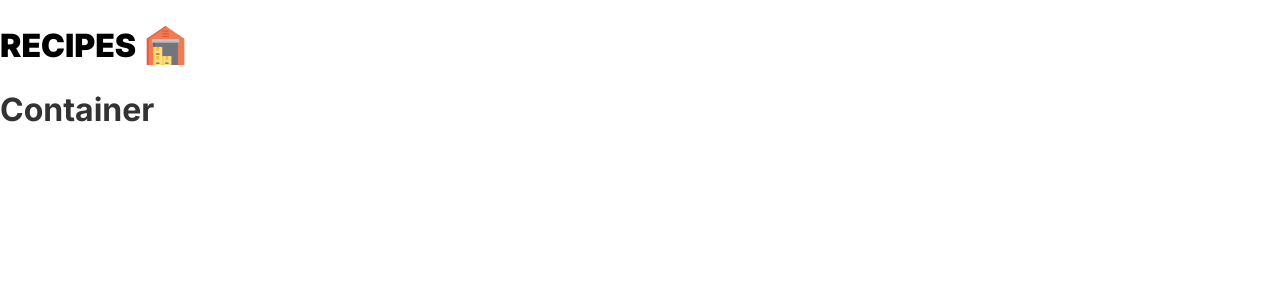
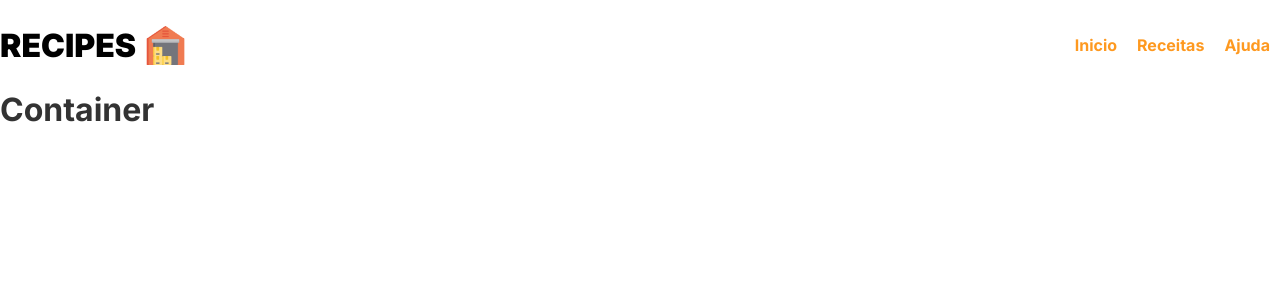
Before and after one commit to matheus-germano/recipes-warehouse-frontend, a React (Vite) app: page / in a window 1280 px wide. Shown: the top 300 px of the page. Built offline with nearby package versions, Linux system fonts and the light colour scheme.

Commit message:
Navbar in progress

```diff
--- a/src/App.tsx
+++ b/src/App.tsx
@@ -9,7 +9,6 @@ export function App() {
   return (
     <>
       <GlobalStyle />
-      <Navbar />
       <AppRoutes />
     </>
   )
--- a/src/appRoutes.tsx
+++ b/src/appRoutes.tsx
@@ -1,10 +1,12 @@
 import { BrowserRouter, Route, Routes } from "react-router-dom";
 
+import { Navbar } from "./components/Navbar";
 import { Home } from "./pages/Home";
 
 export function AppRoutes() {
   return (
     <BrowserRouter>
+      <Navbar />
       <Routes>
         <Route path="/" element={<Home />} />
       </Routes>
--- a/src/components/Navbar/index.tsx
+++ b/src/components/Navbar/index.tsx
@@ -1,4 +1,6 @@
-import { Nav, NavbarWrapper, Logo, NavbarMenu } from './styles';
+import { Link } from 'react-router-dom';
+
+import { Nav, NavbarWrapper, Logo, NavbarMenu, MenuItem } from './styles';
 
 import warehouse from '../../assets/images/warehouse.png';
 
@@ -12,7 +14,15 @@ export function Navbar() {
         </Logo>
 
         <NavbarMenu>
-
+          <MenuItem>
+            <Link to='/'>Inicio</Link>
+          </MenuItem>
+          <MenuItem>
+            <Link to='/recipes'>Receitas</Link>
+          </MenuItem>
+          <MenuItem>
+            <Link to='/help'>Ajuda</Link>
+          </MenuItem>
         </NavbarMenu>
       </NavbarWrapper>
     </Nav>
--- a/src/components/Navbar/styles.ts
+++ b/src/components/Navbar/styles.ts
@@ -37,7 +37,20 @@ export const Logo = styled.div`
   }
 `;
 
-export const NavbarMenu = styled.div`
-  width: 100%;
+export const NavbarMenu = styled.ul`
   list-style: none;
+
+  display: flex;
+  align-items: center;
+  justify-content: space-between;
 `;
+
+export const MenuItem = styled.li`
+  padding: 0 10px;
+
+  a {
+    font-weight: 600;
+    text-decoration: none;
+    color: var(--primary-yellow-orange);
+  }
+`;
```
